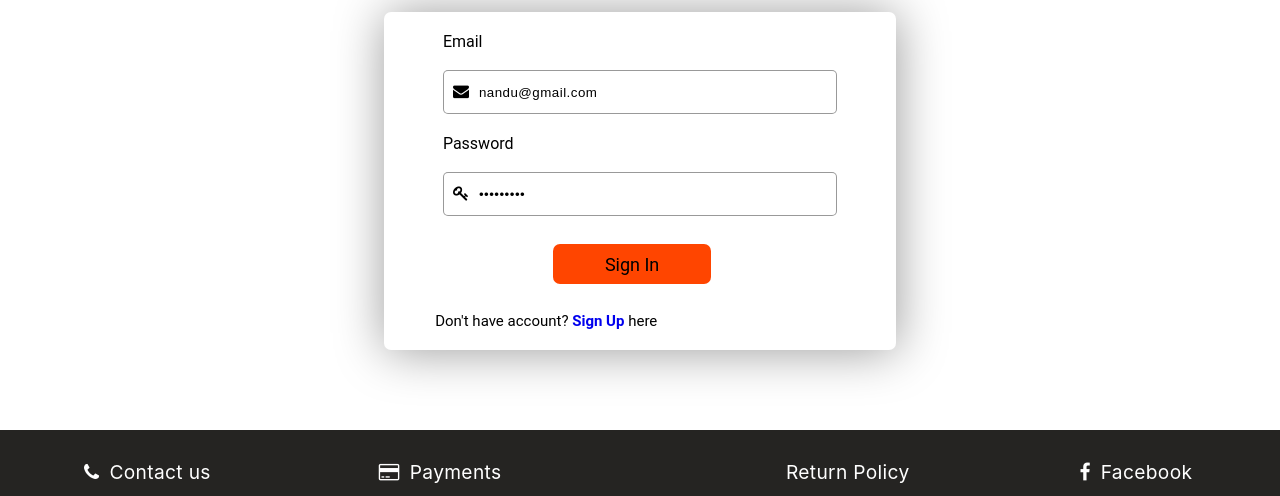
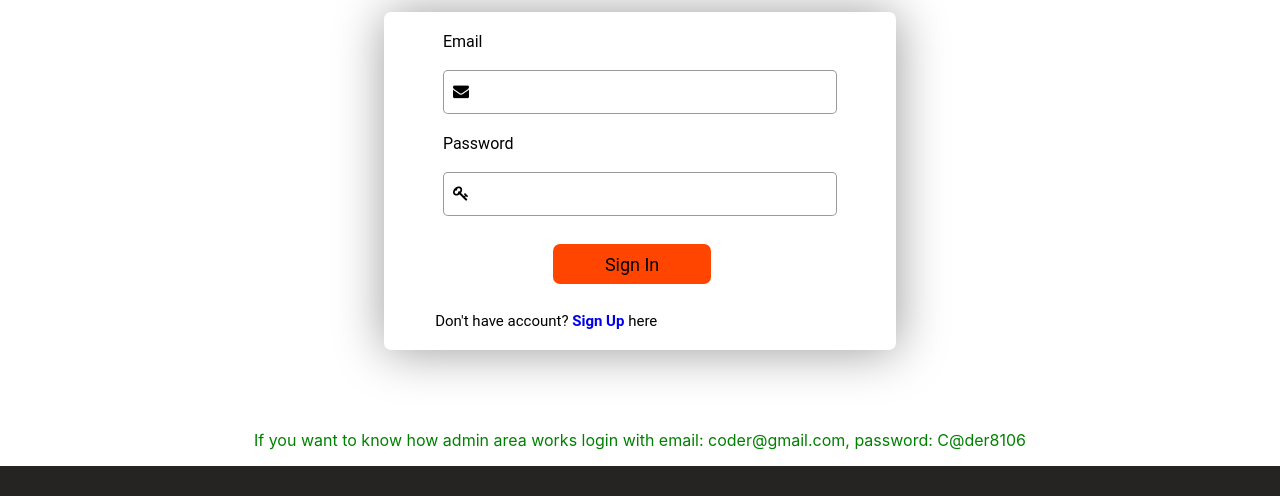
Before and after one commit to Nanda8106/eccomt, a React (Create React App) app: page /signin in a window 1280 px wide. Shown: the part 128-624 px from the top of the page. Built offline with nearby package versions, Linux system fonts and the light colour scheme.

Commit message:
added loading spinners

```diff
--- a/package.json
+++ b/package.json
@@ -7,11 +7,13 @@
     "@testing-library/jest-dom": "^5.12.0",
     "@testing-library/react": "^11.2.6",
     "@testing-library/user-event": "^12.8.3",
+    "axios": "^0.21.1",
     "braintree-web-drop-in-react": "^1.2.1",
     "query-string": "^7.0.0",
     "react": "^17.0.2",
     "react-dom": "^17.0.2",
     "react-external-link": "^1.2.1",
+    "react-loading": "^2.0.3",
     "react-router-dom": "^5.2.0",
     "react-scripts": "4.0.3",
     "react-stripe-checkout": "^2.6.3",
--- a/src/core/Home.js
+++ b/src/core/Home.js
@@ -1,31 +1,38 @@
 import React, { useEffect, useState } from "react";
-import {Link} from "react-router-dom";
 import Base from "./Base";
 import Card from "./Card";
 import {getProducts} from "../admin/helper/adminapicall"
-import { checkCartPresent } from "./helper/CartHelper";
+import Loading from "./Loading";
 
 const Home = () => {
     const [products, setProducts] = useState([]);
     const [error, setError] = useState("");
+    const [loading, setLoading] = useState(false)
 
     document.title = "Eccomt.in";
-    const preload = () => {
-        getProducts().then(data => {
+
+    const preload = async () => {
+        setLoading(true)
+        await getProducts().then(data => {
             if(data.error){
                 setError(data.error)
             }else{
                 setProducts(data)
 
             }
-        })
+        }).then(setLoading(false))
+
+
     }
 
     useEffect( () => {
         preload()
     }, [])
+
+
     return (
         <Base>
+            {loading && (<Loading type="spin" color="black"/>)}
            <div className="section">
             <div className="cards">
                {products.map( (product, index) => (
--- /dev/null
+++ b/src/core/Loading.js
@@ -0,0 +1,10 @@
+import React from 'react';
+import ReactLoading from 'react-loading';
+
+const Loading = ({ type, color }) => (
+    <div className="loading">
+        <ReactLoading type={type} color={color} height={40} width={40} />
+    </div>
+);
+
+export default Loading;
--- a/src/styles.css
+++ b/src/styles.css
@@ -51,6 +51,7 @@ body {
 .nav-items span:hover {
   padding: 4px 9px;
   border: 1px solid white;
+  cursor: pointer;
 }
 
 .item-no {
@@ -1103,3 +1104,11 @@ table tr th:first-child {
   transition: 0.3s;
   cursor: pointer;
 }
+
+/* loading */
+.loading {
+  position: fixed;
+  top: 50%;
+  left: 50%;
+  transform: translate(-50%, -50%);
+}
--- a/src/user/Signin.js
+++ b/src/user/Signin.js
@@ -2,13 +2,15 @@ import React, {useState} from "react";
 import {Link, Redirect} from "react-router-dom";
 import { authenticate, isAuthenticated, signin } from "../auth/helper";
 import Base from "../core/Base";
+import Loading from "../core/Loading";
 import "../styles.css"
+
 
 
 const Signin = () => {
     const [values, setValues] = useState({
-        email: "nandu@gmail.com",
-        password : "N@nda8106",
+        email: "",
+        password : "",
         error:"",
         success : false,
         loading : false,
@@ -62,6 +64,11 @@ const Signin = () => {
            </div>
         )
     }
+    const didLoading = (loading) => {
+        if(loading){
+            return <Loading type="spin" color="#fffff"/>
+        }
+    }
     const didRedirect = () => {
         if(redirect){
             if(user && user.role === 1){
@@ -74,25 +81,6 @@ const Signin = () => {
 
     const signinForm = () => {
         return (
-        //     <div className="form">
-        //         {successMessage()}
-        //         {errorMessage()}
-        //     <form>
-
-        //         <div className="form-items">
-        //             <label className="text-light">Email</label><br/>
-        //             <input onChange={handleChange("email")} value={email} type="email"/>
-        //         </div>
-
-        //         <div className="form-items">
-        //             <label className="text-light">Password</label><br/>
-        //             <input onChange={handleChange("password")} value={password} type="password"/>
-        //         </div>
-
-        //         <button onClick={onSubmit} className="btn-full btn-center">Signin</button>
-
-        //     </form>
-        // </div>
         <div className="login">
                 <form>
                 {errorMessage()}
@@ -111,8 +99,10 @@ const Signin = () => {
     }
     return (
         <Base>
+            {didLoading(loading)}
             {signinForm()}
             {didRedirect()}
+            <p style={{color:"green", textAlign:"center"}}>If you want to know how admin area works login with email: coder@gmail.com, password: C@der8106</p>
         </Base>
     )
 }
--- a/src/user/Signup.js
+++ b/src/user/Signup.js
@@ -2,6 +2,7 @@ import React, { useState } from "react";
 import {Redirect, Link} from "react-router-dom";
 import { signup } from "../auth/helper";
 import Base from "../core/Base";
+import Loading from "../core/Loading";
 import "../styles.css"
 
 
@@ -67,34 +68,14 @@ const Signup = () => {
            return <Redirect to="/signin"/>
         }
     }
+    const didLoading = (loading) => {
+        if(loading){
+            return <Loading type="spin" color="#fffff"/>
+        }
+    }
 
     const signupForm = () => {
         return (
-        //     <div className="form">
-        //         {successMessage()}
-        //         {errorMessage()}
-        //     <form>
-        //         <div className="form-items">
-        //             <label className="text-light">Name</label><br/>
-        //             <input onChange={handleChange("name")} value={name} type="text"/><br/>
-        //         </div>
-        //         <div className="form-items">
-        //             <label className="text-light">Email</label><br/>
-        //             <input onChange={handleChange("email")} value={email} type="email"/>
-        //         </div>
-        //         <div className="form-items">
-        //             <label className="text-light">Phone No</label><br/>
-        //             <input onChange={handleChange("phone_no")} value={phone_no} type="number" maxLength="10"/>
-        //         </div>
-        //         <div className="form-items">
-        //             <label className="text-light">Password</label><br/>
-        //             <input onChange={handleChange("password")} value={password} type="password"/>
-        //         </div>
-
-        //         <button onClick={onSubmit} className="btn-full btn-center">Signup</button>
-
-        //     </form>
-        // </div>
         <div className="login">
                 <form>
                     {successMessage()}
@@ -125,7 +106,7 @@ const Signup = () => {
 
     return (
         <Base>
-
+            {didLoading(loading)}
             {signupForm()}
             {didRedirect()}
         </Base>
```
Also changed, not shown: 1 other file (tests, documents, lock files or other folders).
